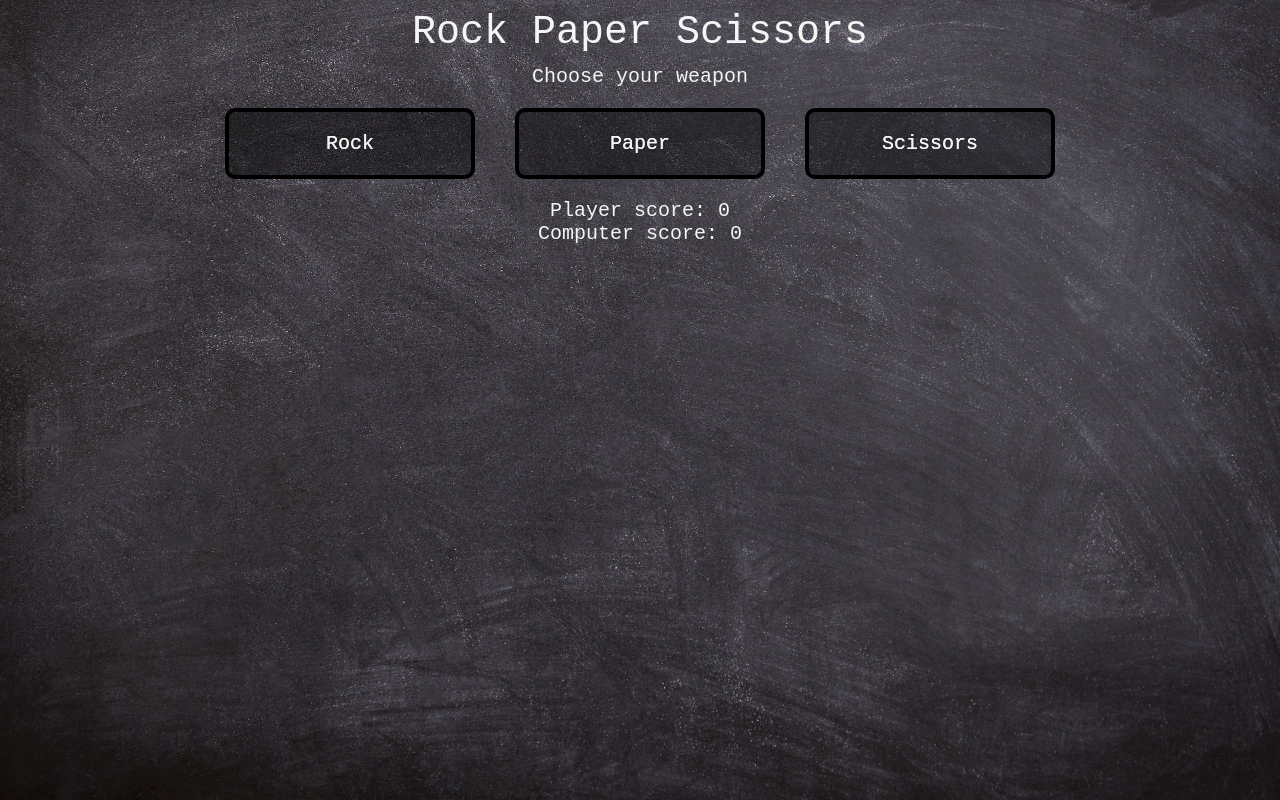
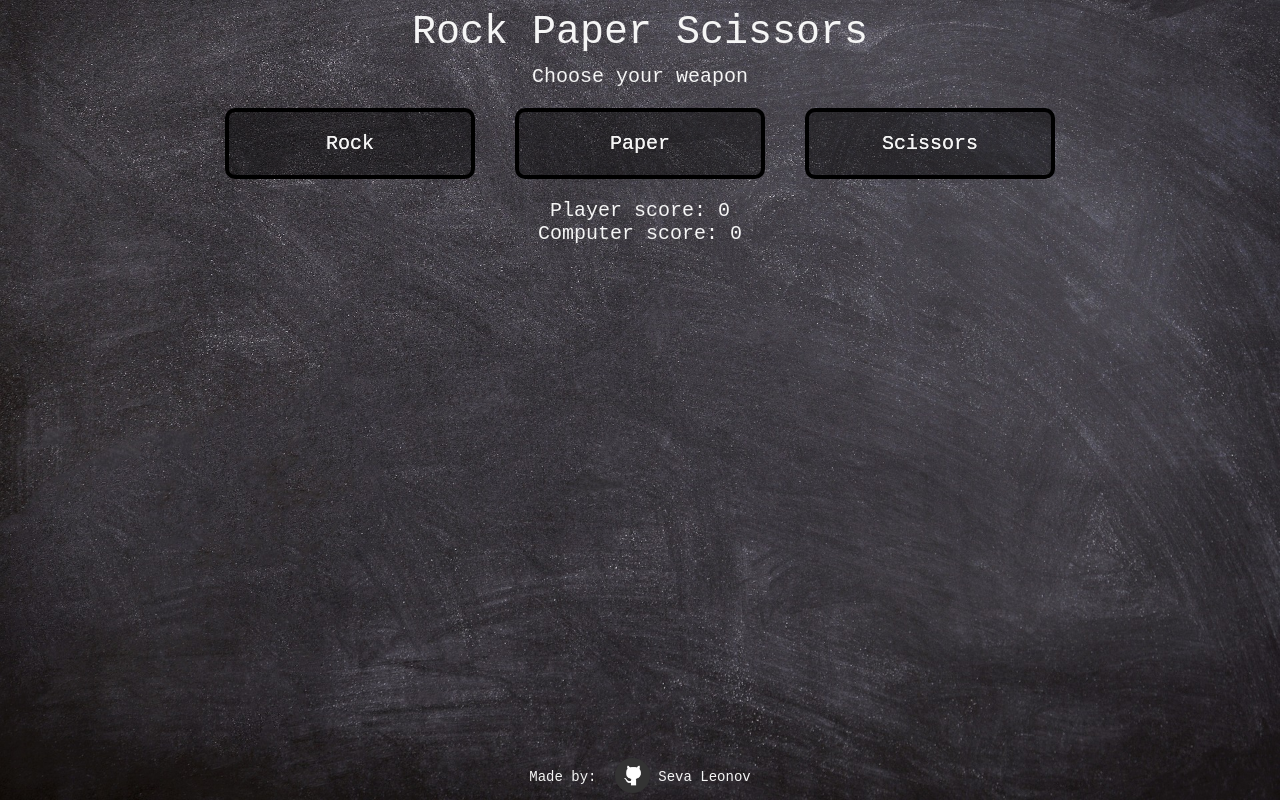
Before and after one commit to sevleo/TOP-RockPaperScissors, a plain HTML site: page index.html in a window 1280 px wide. Both pictures are taken after a click on the element "Begin match". Drawn offline with Linux system fonts and the light colour scheme.

Commit message:
Add footer

```diff
--- a/index.html
+++ b/index.html
@@ -12,5 +12,8 @@
     <div class="header">Rock Paper Scissors</div>
     <div class="header-rules">Win 3 rounds to win the match</div>
     <div id="game-start-btn">Begin match</div>
+    <div class="footer">
+        Made by: <a href="https://github.com/sevleo"><img id="gh-logo" src="./images/githublogo.png" alt="github logo"> Seva Leonov</a>
+    </div>
 </body>
 </html>
--- a/js.js
+++ b/js.js
@@ -19,6 +19,8 @@ matchResultDiv.classList.add("match-result-div");
 const roundContainer = document.createElement("div");
 roundContainer.classList.add('round-container');
 
+const footer = document.querySelector('.footer');
+
 
 function beginMatch() {
     playerScore = 0;
@@ -33,7 +35,7 @@ function beginMatch() {
 
     const weaponDiv = document.createElement("div");
     weaponDiv.classList.add("weapon");
-    document.body.append(weaponDiv);
+    document.body.insertBefore(weaponDiv, footer);
     const weaponDivText = document.createElement("div");
     weaponDivText.textContent = "Choose your weapon";
     weaponDivText.classList.add("weapon-div-text");
@@ -60,10 +62,10 @@ function beginMatch() {
     })
 
 
-    document.body.append(scorePlayerNode);
+    document.body.insertBefore(scorePlayerNode, footer);
 
-    document.body.append(scoreComputerNode);
-    document.body.append(roundContainer);
+    document.body.insertBefore(scoreComputerNode, footer);
+    document.body.insertBefore(roundContainer, footer);
 }
 
 
--- a/styles.css
+++ b/styles.css
@@ -19,7 +19,9 @@ body {
     display: flex;
     flex-direction: column;
     align-items: center;
-    height: 100%;
+    min-height: 100vh;
+    margin: 0;
+    padding: 0;
 }
 
 #game-start-btn, button {
@@ -63,6 +65,26 @@ div.round div {
     padding: 2px;
 }
 
-/* .weapon-div-text {
+.footer {
+    display: block;
+    margin-top: auto;
+    font-size: 14px;
+    bottom: 0;
+    justify-content: center;
+    padding-top: 50px;
+    margin-bottom: 15px;
     align-self: center;
-} */
+    align-content: center;
+}
+
+a {
+    text-decoration: none;
+    color: whitesmoke;
+}
+
+#gh-logo {
+    width: 35px;
+    height: 35px;
+    margin-bottom: -12px;
+    margin-left: 10px;
+}
```
Also changed, not shown: images/githublogo.png (added).
